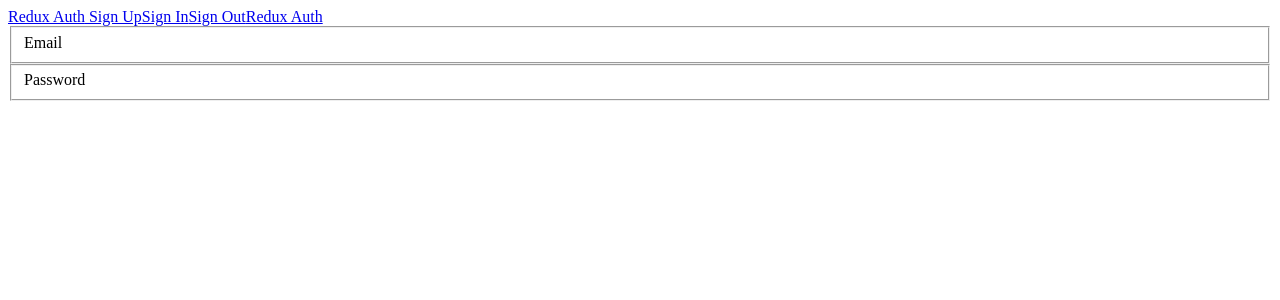
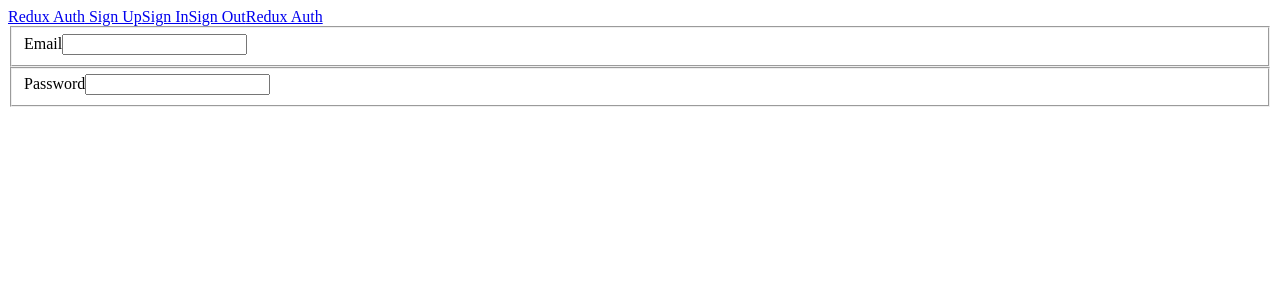
Before and after one commit to amaumba1/Client, a React (Create React App) app: page /signup in a window 1280 px wide. Shown: the top 300 px of the page. Built offline with nearby package versions, Linux system fonts and the light colour scheme.

Commit message:
more reducers

```diff
--- a/src/components/Auth/Signup.js
+++ b/src/components/Auth/Signup.js
@@ -1,4 +1,5 @@
 import React, { Component } from 'react';
+import { reduxForm, Field } from 'redux-form';
 
 class Signup extends Component {
     render() {
@@ -6,13 +7,23 @@ class Signup extends Component {
             <form>
                 <fieldset>
                     <label>Email</label>
+                    <Field
+                        name='email'
+                        type='text'
+                        component='input'
+                    />
                 </fieldset>
                 <fieldset>
                     <label>Password</label>
+                    <Field
+                        name='password'
+                        type='password'
+                        component='input'
+                    />
                 </fieldset>
             </form>
-        )
+        );
     }
 }
 
-export default Signup;
+export default reduxForm({ form: 'signup'})(Signup);
--- a/src/index.js
+++ b/src/index.js
@@ -1,16 +1,21 @@
 import React from 'react';
 import ReactDOM from 'react-dom';
 import { BrowserRouter, Route } from 'react-router-dom'
+import { Provider } from 'react-redux';
+import { createStore } from 'redux';
 
+import reducers from './reducers'
 import App from './components/App'
 import Welcome from './components/Welcome'
 import Signup from './components/Auth/Signup'
 
 ReactDOM.render(
-    <BrowserRouter>
-        <App>
-            <Route path="/" exact component={Welcome} />
-            <Route path="/signup" component={Signup} />
-        </App>
-    </BrowserRouter>,
+    <Provider store={createStore(reducers, {})}>
+        <BrowserRouter>
+            <App>
+                <Route path="/" exact component={Welcome} />
+                <Route path="/signup" component={Signup} />
+            </App>
+        </BrowserRouter>
+    </Provider>,
     document.querySelector('#root'));
--- /dev/null
+++ b/src/reducers/authReducer.js
@@ -0,0 +1,8 @@
+const INTIAL_STATE = {
+    authenticated: '',
+    errorMessage: ''
+};
+
+export default(state = INTIAL_STATE, action) => {
+    return state;
+}
--- /dev/null
+++ b/src/reducers/index.js
@@ -0,0 +1,8 @@
+import { combineReducers } from 'redux';
+import { reducer as formReducer } from 'redux-form';
+import authReducer from './authReducer';
+
+export default combineReducers({
+    authReducer,
+    form: formReducer
+});
```
